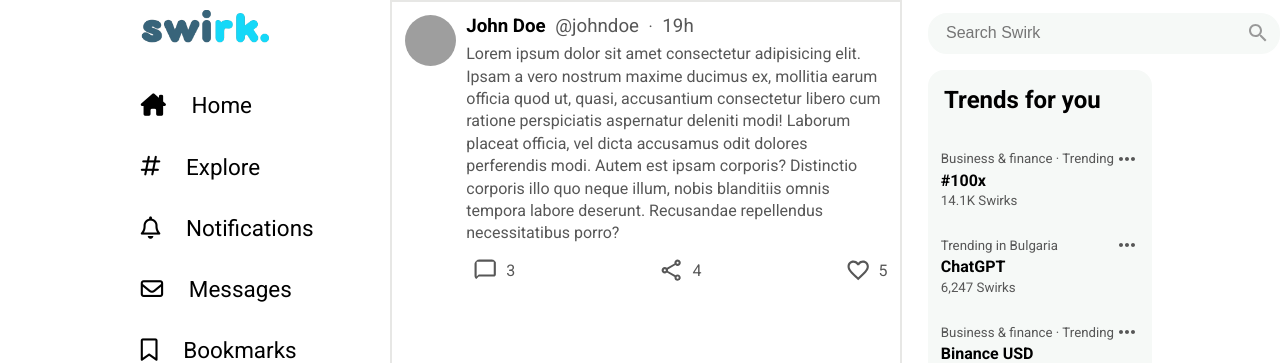
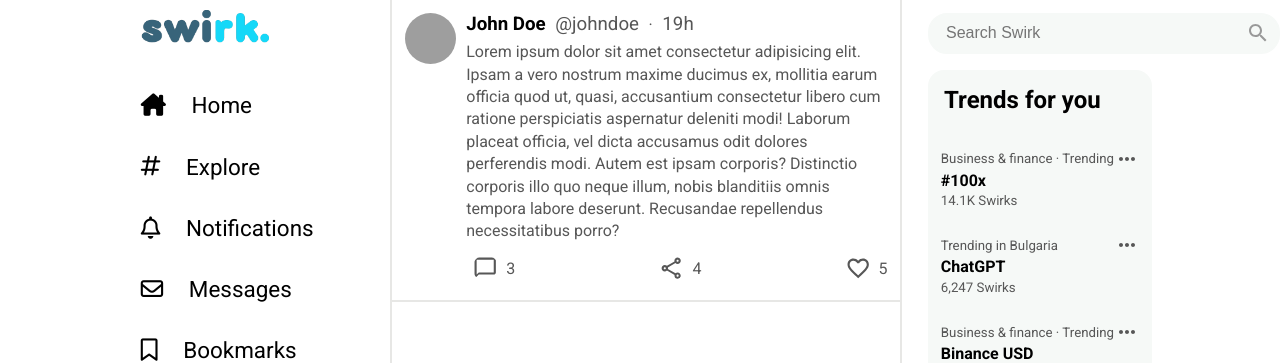
Before and after one commit to ZahariCheyrekov/swirk, a React (Create React App) app in the folder client/: page /home in a window 1280 px wide. Shown: the top 363 px of the page. Built offline with nearby package versions, Linux system fonts and the light colour scheme; grey boxes are pictures that could not be loaded; the HTML template or start-up script is replaced by a standard one.

Commit message:
Fix post border

```diff
--- a/client/src/components/post/Post.scss
+++ b/client/src/components/post/Post.scss
@@ -5,7 +5,7 @@
   padding: 0.8rem;
 
   cursor: pointer;
-  border-top: 2px solid $gray-hover-color;
+  border-bottom: 2px solid $gray-hover-color;
   transition: all ease-in-out 0.2s;
 
   &:hover {
```
